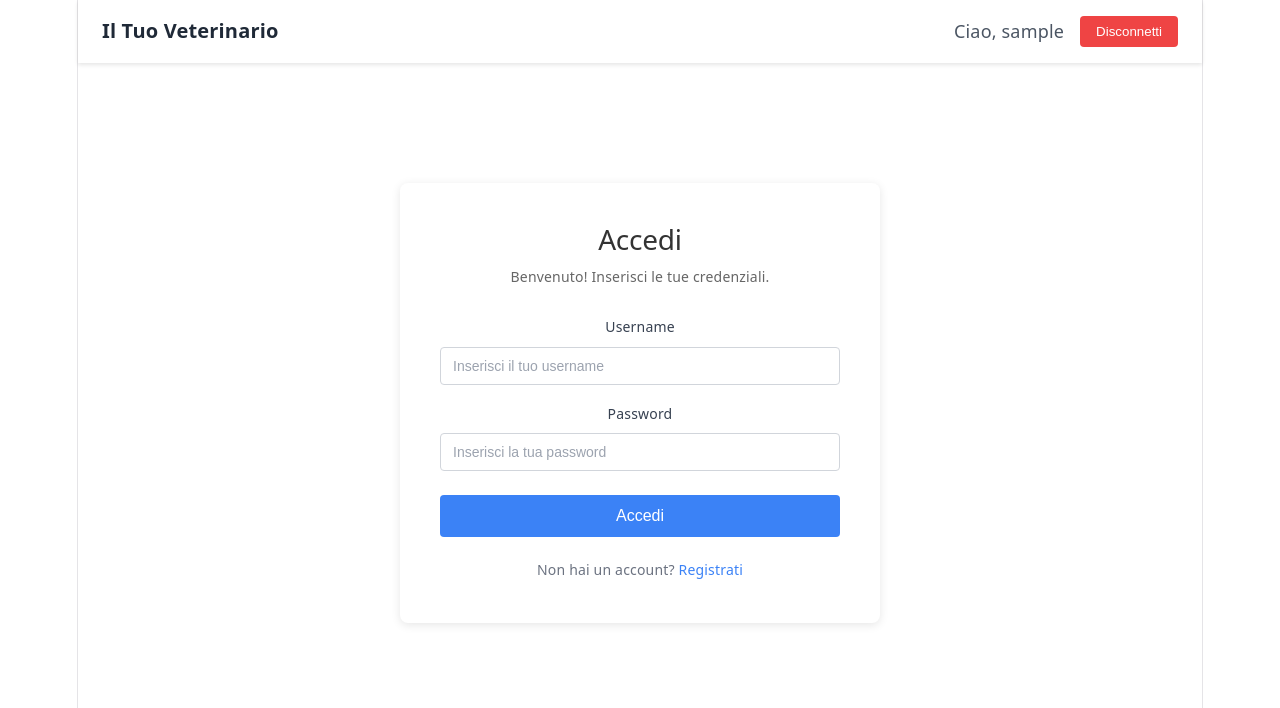
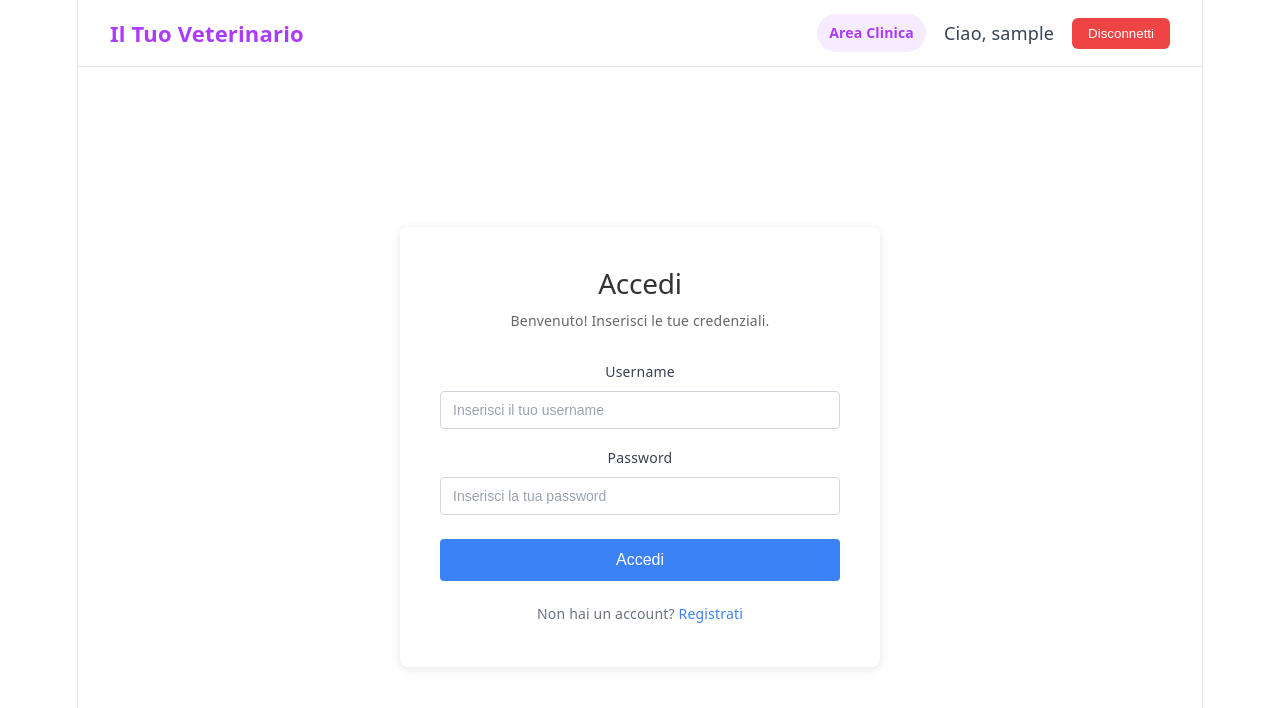
Before and after one commit to MattiaV-ITS/Codice-Caciotta, a React app in the folder frontend/: page /login in a window 1280 px wide. Shown: the top 708 px of the page. Built offline with nearby package versions, Linux system fonts and the light colour scheme; sample sign-in values are in the browser's storage; the HTML template or start-up script is replaced by a standard one.

Commit message:
Merge cleanup

```diff
--- a/frontend/src/App.jsx
+++ b/frontend/src/App.jsx
@@ -2,41 +2,38 @@ import { Routes, Route, Navigate } from 'react-router-dom';
 import AnimaliLista from './components/AnimaliLista';
 import Login from './components/Login';
 import Signup from './components/Signup';
-import Navbar from './components/Navbar';
+import Header from './components/Header';
 import { useAuth } from './context/AuthContext';
 import AdminRoleManagement from "./components/AdminRoleManagement";
 
 function ProtectedRoute({ children }) {
   const { isAuthenticated, isLoading } = useAuth();
 
-    if (isLoading) {
-      return <div>Caricamento...</div>;
-    }
-
+  if (isLoading) return <div>Caricamento...</div>;
   return isAuthenticated() ? children : <Navigate to="/login" />;
 }
 
 function AdminRoute({ children }) {
   const { isAuthenticated, isLoading, user } = useAuth();
 
-  if (isLoading) {
-    return <div>Caricamento...</div>;
-  }
+  if (isLoading) return <div>Caricamento...</div>;
+  if (!isAuthenticated()) return <Navigate to="/login" />;
 
-  if (!isAuthenticated()) {
-    return <Navigate to="/login" />;
-  }
-
-  return user?.roles?.includes("ROLE_ADMIN") ? children : <Navigate to="/" replace />;
+  return user?.roles?.includes("ROLE_ADMIN")
+    ? children
+    : <Navigate to="/" replace />;
 }
 
 function App() {
   return (
-    <div>
-      <Navbar />
+    <div className="app-container">
+      <Header />
+
+      <main className="main-content">
         <Routes>
           <Route path="/login" element={<Login />} />
           <Route path="/signup" element={<Signup />} />
+
           <Route
             path="/"
             element={
@@ -45,6 +42,7 @@ function App() {
               </ProtectedRoute>
             }
           />
+
           <Route
             path="/admin"
             element={
@@ -54,6 +52,7 @@ function App() {
             }
           />
         </Routes>
+      </main>
     </div>
   );
 }
--- a/frontend/src/components/Header.css
+++ b/frontend/src/components/Header.css
@@ -1,52 +1,86 @@
-/* Struttura Layout */
-.app-layout {
-  display: flex;
-  flex-direction: column;
-  min-height: 100vh;
-}
-
-/* Stile dell'Header */
+/* HEADER PRINCIPALE */
 .main-header {
-  background-color: var(--bg); /* Usa lo sfondo definito in index.css */
-  border-bottom: 1px solid var(--border); /* Linea di separazione */
-  padding: 15px 32px;
+  background-color: var(--bg);
+  border-bottom: 1px solid var(--border);
+  padding: 14px 32px;
   position: sticky;
   top: 0;
   z-index: 100;
 }
 
 .header-container {
+  max-width: 1126px;
+  margin: 0 auto;
   display: flex;
   justify-content: space-between;
   align-items: center;
+}
+
+/* BRAND */
+.brand {
+  font-size: 22px;
+  font-weight: 700;
+  color: var(--accent);
+  text-decoration: none;
+}
+
+/* NAVBAR */
+.nav-links {
+  display: flex;
+  align-items: center;
+  gap: 18px;
+}
+
+/* BADGE */
+.badge {
+  background-color: var(--accent-bg);
+  color: var(--accent);
+  padding: 6px 12px;
+  border-radius: 20px;
+  font-size: 14px;
+  font-weight: 600;
+}
+
+/* LINK */
+.nav-link {
+  color: #4b5563;
+  text-decoration: none;
+  font-weight: 500;
+  padding: 8px 12px;
+  border-radius: 6px;
+  transition: 0.2s;
+}
+
+.nav-link:hover {
+  background-color: #f3f4f6;
+  color: #1f2937;
+}
+
+/* USER */
+.nav-user {
+  font-weight: 500;
+  color: #374151;
+}
+
+/* LOGOUT BUTTON */
+.logout-btn {
+  background-color: #ef4444;
+  color: white;
+  border: none;
+  padding: 8px 16px;
+  border-radius: 6px;
+  font-weight: 500;
+  cursor: pointer;
+  transition: 0.2s;
+}
+
+.logout-btn:hover {
+  background-color: #dc2626;
+}
+
+/* MAIN CONTENT */
+.main-content {
   max-width: 1126px;
   margin: 0 auto;
+  padding: 40px 32px;
 }
-
-/* Sistemiamo il titolo per l'header, sovrascrivendo i margini enormi */
-.main-header h1 {
-  font-size: 28px;
-  margin: 0;
-  letter-spacing: -0.5px;
-}
-
-/* Badge di esempio nell'header */
-.badge {
-  font-size: 14px;
-  padding: 6px 12px;
-  background-color: var(--accent-bg);
-  color: var(--accent);
-  border-radius: 20px;
-  font-weight: bold;
-}
-
-/* Contenitore del contenuto principale */
-.main-content {
-  flex-grow: 1;
-  padding: 40px 32px;
-  max-width: 1126px;
-  width: 100%;
-  margin: 0 auto;
-  box-sizing: border-box;
-  text-align: left; /* Allinea il testo a sinistra per una lettura migliore della lista */
-}
--- a/frontend/src/components/Header.jsx
+++ b/frontend/src/components/Header.jsx
@@ -1,13 +1,48 @@
-import React from 'react';
+import { useAuth } from '../context/AuthContext';
+import { Link, useNavigate } from 'react-router-dom';
+import './Header.css';
 
 function Header() {
+  const { user, logout, isAuthenticated } = useAuth();
+  const navigate = useNavigate();
+  const isAdmin = user?.roles?.includes('ROLE_ADMIN');
+
+  const handleLogout = () => {
+    logout();
+    navigate('/login');
+  };
+
   return (
     <header className="main-header">
       <div className="header-container">
-        <h1>IL TUO VETERINARIO</h1>
-        <nav>
-          {/* Qui in futuro potrai aggiungere i link di navigazione */}
+
+        <Link to="/" className="brand">
+          Il Tuo Veterinario
+        </Link>
+
+        <nav className="nav-links">
           <span className="badge">Area Clinica</span>
+
+          {isAuthenticated() ? (
+            <>
+              {isAdmin && (
+                <Link to="/admin" className="nav-link">
+                  Amministratore
+                </Link>
+              )}
+
+              <span className="nav-user">Ciao, {user?.username}</span>
+
+              <button onClick={handleLogout} className="logout-btn">
+                Disconnetti
+              </button>
+            </>
+          ) : (
+            <>
+              <Link to="/login" className="nav-link">Accedi</Link>
+              <Link to="/signup" className="nav-link">Registrati</Link>
+            </>
+          )}
         </nav>
       </div>
     </header>
--- a/frontend/src/components/Navbar.css
+++ /dev/null
@@ -1,55 +0,0 @@
-.navbar {
-  display: flex;
-  justify-content: space-between;
-  align-items: center;
-  padding: 16px 24px;
-  background-color: #fff;
-  box-shadow: 0 2px 4px rgba(0, 0, 0, 0.1);
-}
-
-.navbar-brand a {
-  font-size: 20px;
-  font-weight: 600;
-  color: #1f2937;
-  text-decoration: none;
-}
-
-.navbar-links {
-  display: flex;
-  align-items: center;
-  gap: 16px;
-}
-
-.navbar-link {
-  color: #4b5563;
-  text-decoration: none;
-  font-weight: 500;
-  padding: 8px 12px;
-  border-radius: 4px;
-  transition: background-color 0.2s, color 0.2s;
-}
-
-.navbar-link:hover {
-  background-color: #f3f4f6;
-  color: #1f2937;
-}
-
-.navbar-user {
-  color: #4b5563;
-  font-weight: 500;
-}
-
-.navbar-logout {
-  background-color: #ef4444;
-  color: white;
-  border: none;
-  padding: 8px 16px;
-  border-radius: 4px;
-  font-weight: 500;
-  cursor: pointer;
-  transition: background-color 0.2s;
-}
-
-.navbar-logout:hover {
-  background-color: #dc2626;
-}
--- a/frontend/src/components/Navbar.jsx
+++ /dev/null
@@ -1,40 +0,0 @@
-import { useAuth } from '../context/AuthContext';
-import { Link, useNavigate } from 'react-router-dom';
-import './Navbar.css';
-
-function Navbar() {
-  const { user, logout, isAuthenticated } = useAuth();
-  const navigate = useNavigate();
-  const isAdmin = user?.roles?.includes('ROLE_ADMIN');
-
-  const handleLogout = () => {
-    logout();
-    navigate('/login');
-  };
-
-  return (
-    <nav className="navbar">
-      <div className="navbar-brand">
-        <Link to="/">Il Tuo Veterinario</Link>
-      </div>
-      <div className="navbar-links">
-        {isAuthenticated() ? (
-          <>
-          {isAdmin && <Link to="/admin" className="navbar-link">Amministratore</Link>}
-            <span className="navbar-user">Ciao, {user?.username}</span>
-            <button onClick={handleLogout} className="navbar-logout">
-              Disconnetti
-            </button>
-          </>
-        ) : (
-          <>
-            <Link to="/login" className="navbar-link">Accedi</Link>
-            <Link to="/signup" className="navbar-link">Registrati</Link>
-          </>
-        )}
-      </div>
-    </nav>
-  );
-}
-
-export default Navbar;
```
Lines whose indentation alone changed are shown as unchanged.
